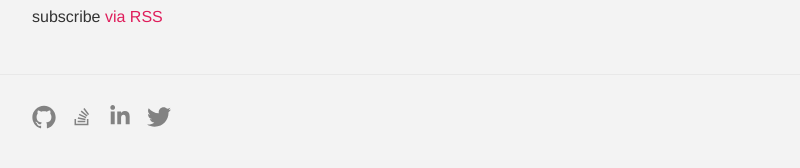
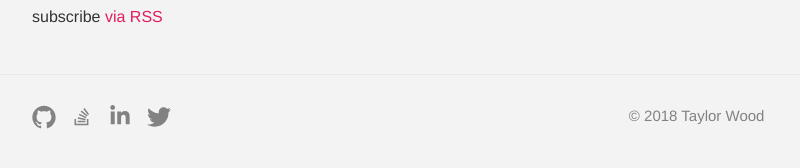
Before and after one commit to taylorwood/taylorwood.github.io, a Jekyll site: the page built from index.html, in a window 1280 px wide and 900 px high, scrolled down 2779 px. Shown: the part 711-879 px from the top of the window, without its empty margins (238-1038 px from the left). Built offline with Jekyll 4.4.1, drawn with Linux system fonts in a browser that asks for light colours.

```diff
--- a/_includes/footer.html
+++ b/_includes/footer.html
@@ -10,7 +10,9 @@
       <div class="footer-col  footer-col-2">
       </div>
 
-      <div class="footer-col  footer-col-3">
+      <div class="footer-col  footer-col-3"
+           style="text-align: right">
+        © {{ 'now' | date: "%Y" }} Taylor Wood
       </div>
     </div>
 
```
